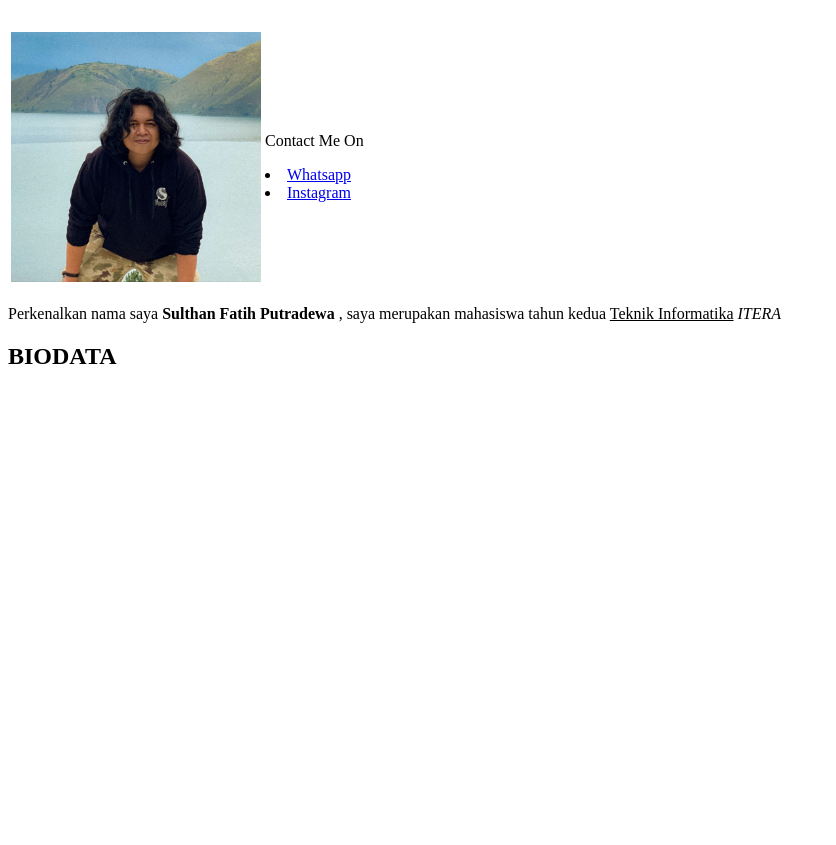
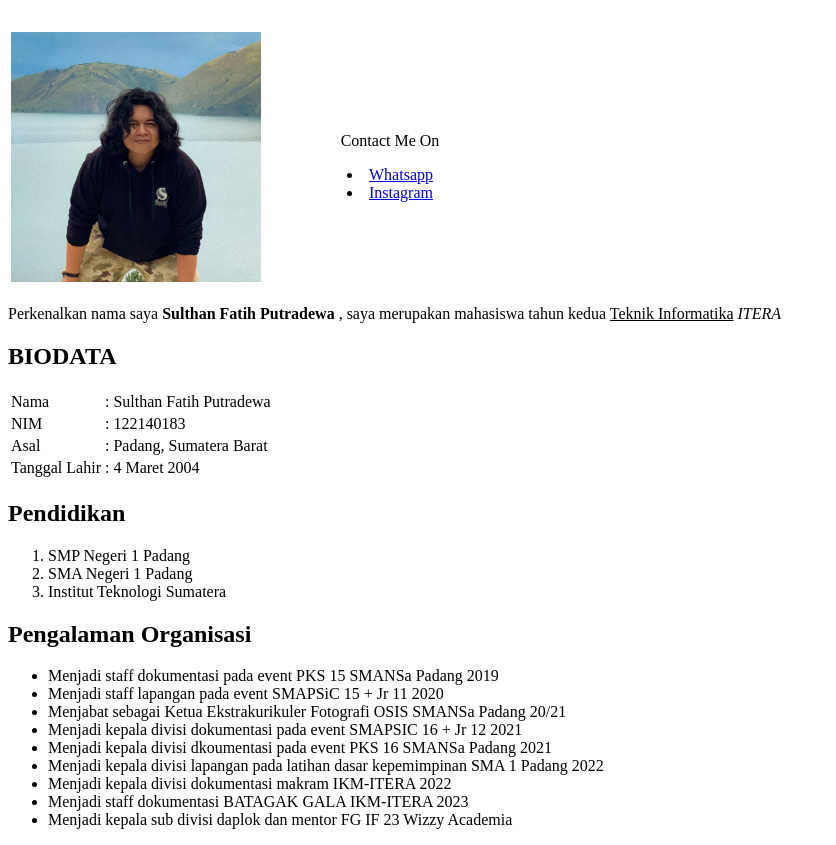
Before and after one commit to sulthantih/CV, a plain HTML site: page cv.html in a window 1280 px wide. Shown: the part 72-917 px from the top of the page, without its empty margins (0-836 px from the left). Before the commit the page ends 800 px from the top, so only its background shows below. Drawn offline with Linux system fonts and the light colour scheme.

Commit message:
Update cv.html
Signed-off-by: Sulthan Fatih Putradewa <114857938+sulthantih@users.noreply.github.com>

```diff
--- a/cv.html
+++ b/cv.html
@@ -12,10 +12,10 @@
                 <td align="center">
                     <img src="sulthan.jpg" width="250px;" height="250px;">
                 </td>
-                <td >
+                <td width="250">
                     <p align = "center">Contact Me On</p>
-                     <li> <a href="https://wa.me/+6281270768754">Whatsapp</a></li>
-                    <li><a href="https://instagram.com/sulthanf4/">Instagram</a> </li>
+                     <li align ="center"> <a href="https://wa.me/+6281270768754">Whatsapp</a></li>
+                    <li align = "center"><a href="https://instagram.com/sulthanf4/">Instagram</a> </li>
                  </td>
             </thead>
         </table>
@@ -24,6 +24,45 @@
         <h2>
             <b>BIODATA</b>
         </h2>
+        <table>
+            <tr>
+                <td>Nama</td>
+                <td>: Sulthan Fatih Putradewa</td>
+            </tr>
+            <tr>
+                <td>NIM</td>
+                <td>: 122140183</td>
+            </tr>
+            <tr>
+                <td>Asal</td>
+                <td>: Padang, Sumatera Barat</td>
+            </tr>
+            <tr>
+                <td>Tanggal Lahir</td>
+                <td>: 4 Maret 2004 </td>
+            </tr>
+        </table>
+        <h2>Pendidikan</h2>
+        <ol>
+           <li>SMP Negeri 1 Padang</li>
+           <li>SMA Negeri 1 Padang</li>
+           <li>Institut Teknologi Sumatera</li>
+        </ol>
+
+        <h2>Pengalaman Organisasi</h2>
+        <ul>
+            <li>Menjadi staff dokumentasi pada event PKS 15 SMANSa Padang 2019</li>
+            <li>Menjadi staff lapangan pada event SMAPSiC 15 + Jr 11 2020</li>
+            <li>Menjabat sebagai Ketua Ekstrakurikuler Fotografi OSIS SMANSa Padang 20/21</li>
+            <li>Menjadi kepala divisi dokumentasi pada event SMAPSIC 16 + Jr 12 2021</li>
+            <li>Menjadi kepala divisi dkoumentasi pada event PKS 16 SMANSa Padang 2021</li>
+            <li>Menjadi kepala divisi lapangan pada latihan dasar kepemimpinan SMA 1 Padang 2022</li>
+            <li>Menjadi kepala divisi dokumentasi makram IKM-ITERA 2022</li>
+            <li>Menjadi staff dokumentasi BATAGAK GALA IKM-ITERA 2023</li>
+            <li>Menjadi kepala sub divisi daplok dan mentor FG IF 23 Wizzy Academia</li>
+        </ul>
+
+
     </body>
 
 </html>
```
